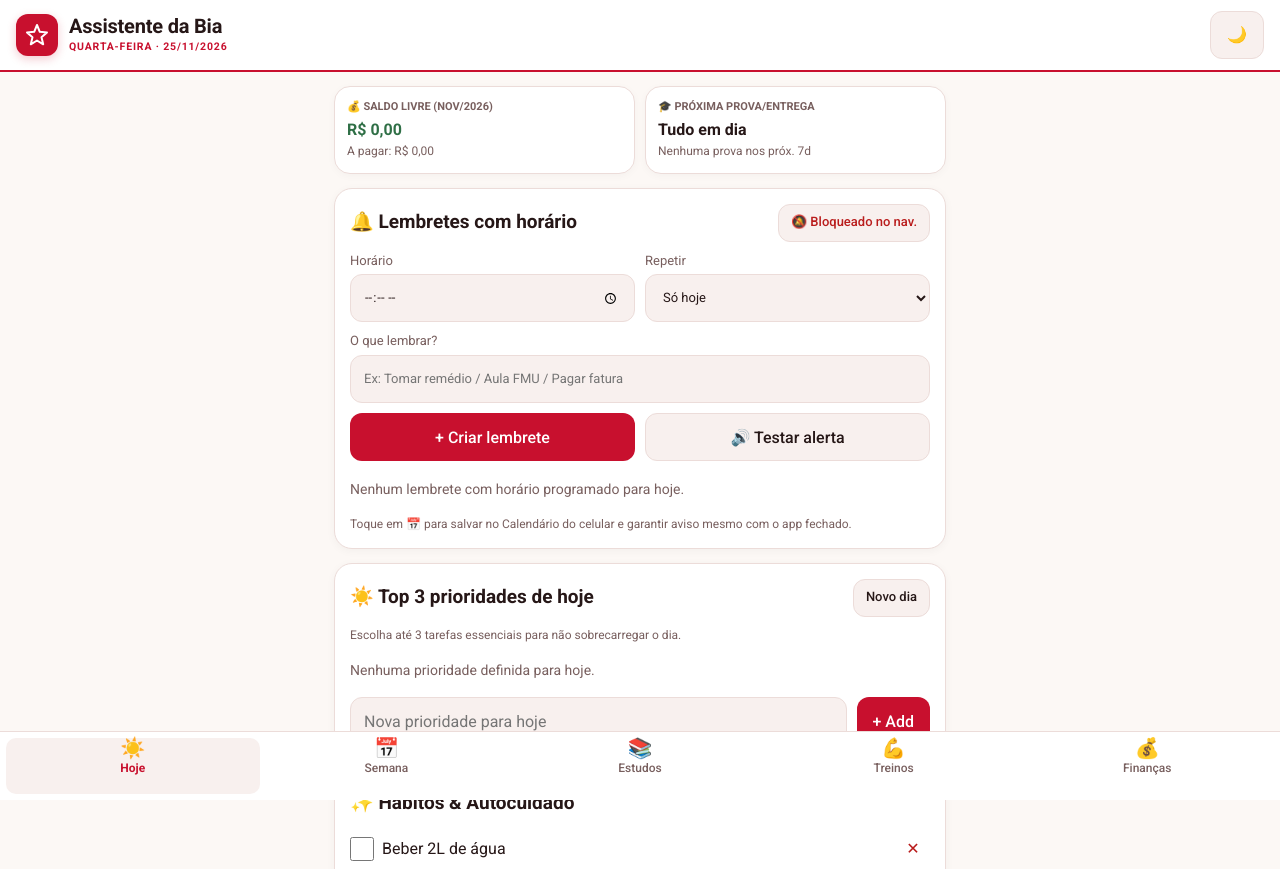
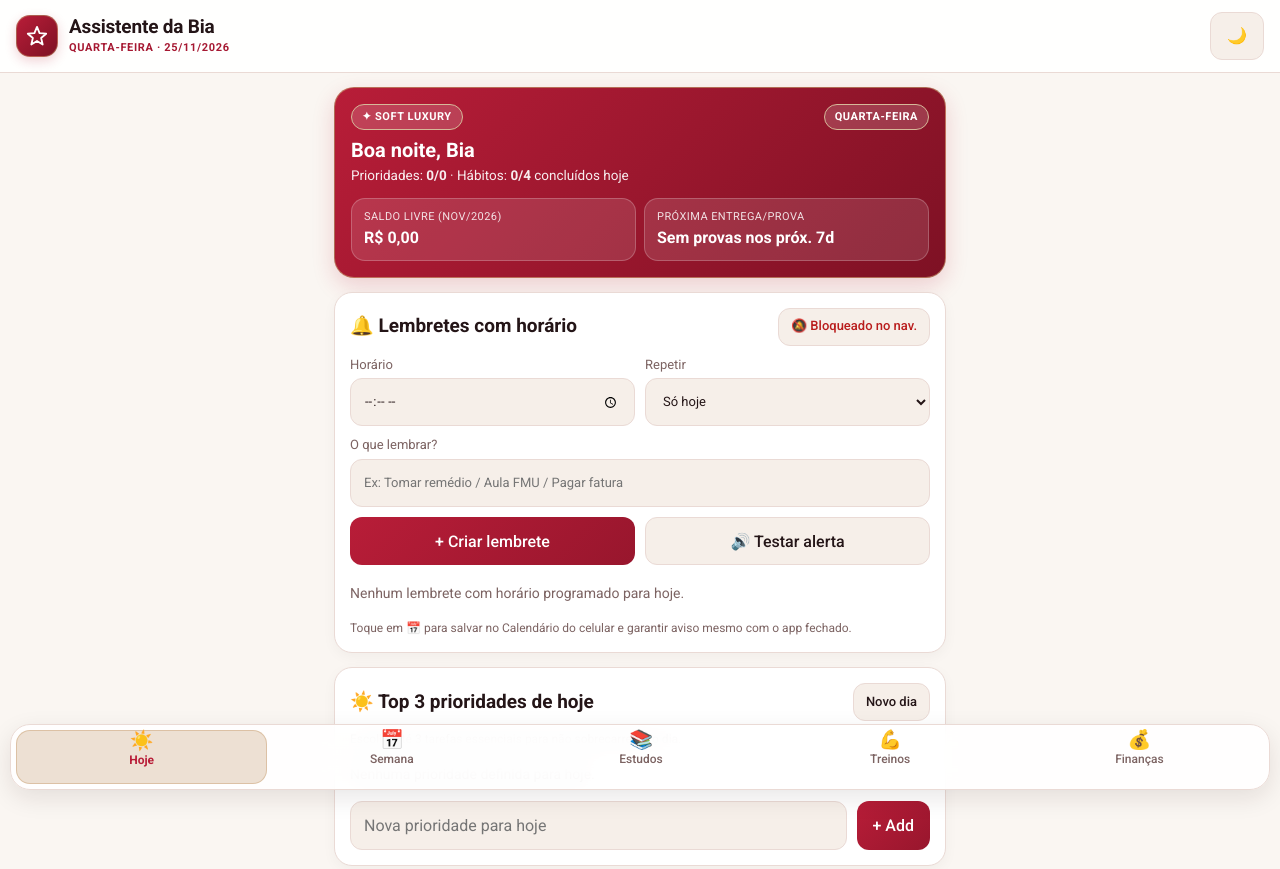
Before and after one commit to gustavorbrito/assistencia-pessoal-bia, a plain HTML site: page index.html in a window 1280 px wide. Shown: the top 869 px of the page. Drawn offline with Linux system fonts and the light colour scheme.

Commit message:
Refactor styles and improve layout in index.html
Updated CSS variables for improved theming and styling. Enhanced layout and design elements for better user experience.

```diff
--- a/index.html
+++ b/index.html
@@ -9,24 +9,24 @@
 <link href="https://fonts.googleapis.com/css2?family=Roboto:wght@400;500;700&display=swap" rel="stylesheet">
 <style>
 :root{
-  --bg:#fcf8f5;--card:#ffffff;--tx:#261717;--mut:#785f5e;
-  --ac:#c8102e;--act:#ffffff;--ok:#2f6f46;--bad:#b91c1c;--warn:#b45309;
-  --bd:#ecdcd9;--inp:#f8f0ee;--bot:#c8102e;
+  --bg:#faf6f2;--card:#ffffff;--tx:#241517;--mut:#7c6362;
+  --ac:#b81d38;--act:#ffffff;--gold:#c59b6d;--ok:#2f6f46;--bad:#b91c1c;--warn:#b45309;
+  --bd:#eadad5;--inp:#f6efe9;--bot:#a61932;
   color-scheme:light;box-sizing:border-box;
   padding-top:env(safe-area-inset-top,0px);padding-bottom:env(safe-area-inset-bottom,0px)
 }
 @media (prefers-color-scheme:dark){
   :root:not([data-theme="light"]){
-    --bg:#161010;--card:#221818;--tx:#faf3f0;--mut:#bfa8a6;
-    --ac:#e63946;--act:#ffffff;--ok:#5ab378;--bad:#ff7b7b;--warn:#fbbf24;
-    --bd:#3b2828;--inp:#1b1313;--bot:#f26a75;
+    --bg:#171112;--card:#23191b;--tx:#f8f1ee;--mut:#c2a9a7;
+    --ac:#df3a54;--act:#ffffff;--gold:#d4ad7e;--ok:#5ab378;--bad:#ff7b7b;--warn:#fbbf24;
+    --bd:#3d292d;--inp:#1d1517;--bot:#ef677c;
     color-scheme:dark
   }
 }
 :root[data-theme="dark"]{
-  --bg:#161010;--card:#221818;--tx:#faf3f0;--mut:#bfa8a6;
-  --ac:#e63946;--act:#ffffff;--ok:#5ab378;--bad:#ff7b7b;--warn:#fbbf24;
-  --bd:#3b2828;--inp:#1b1313;--bot:#f26a75;
+  --bg:#171112;--card:#23191b;--tx:#f8f1ee;--mut:#c2a9a7;
+  --ac:#df3a54;--act:#ffffff;--gold:#d4ad7e;--ok:#5ab378;--bad:#ff7b7b;--warn:#fbbf24;
+  --bd:#3d292d;--inp:#1d1517;--bot:#ef677c;
   color-scheme:dark
 }
 html{scroll-padding-top:env(safe-area-inset-top,0px)}
@@ -34,7 +34,7 @@ html{scroll-padding-top:env(safe-area-inset-top,0px)}
 body{
   margin:0;background:var(--bg);color:var(--tx);
   font:16px/1.45 "Roboto",system-ui,-apple-system,"Segoe UI",sans-serif;
-  padding-bottom:98px
+  padding-bottom:104px
 }
 body::before{
   content:"";position:fixed;inset:0 0 auto;height:env(safe-area-inset-top,0px);
@@ -42,32 +42,56 @@ body::before{
 }
 header{
   position:sticky;top:env(safe-area-inset-top,0px);z-index:5;
-  background:var(--card);display:flex;align-items:center;justify-content:space-between;
-  gap:12px;padding:11px 16px;border-bottom:2px solid var(--ac)
+  background:color-mix(in srgb,var(--card) 92%,transparent);backdrop-filter:blur(12px);
+  display:flex;align-items:center;justify-content:space-between;
+  gap:12px;padding:12px 16px;border-bottom:1px solid var(--bd)
 }
 .brand-wrap{display:flex;align-items:center;gap:11px;min-width:0}
 .logo-badge{
-  width:42px;height:42px;border-radius:12px;background:var(--ac);color:#fff;
+  width:42px;height:42px;border-radius:14px;
+  background:linear-gradient(135deg,var(--ac),#7e1124);color:#fff;
   display:flex;align-items:center;justify-content:center;flex:none;
-  box-shadow:0 3px 10px rgba(200,16,46,.22)
+  border:1px solid color-mix(in srgb,var(--gold) 55%,transparent);
+  box-shadow:0 4px 12px rgba(184,29,56,.2)
 }
 .brand h1{
   font-family:"Roboto",system-ui,-apple-system,"Segoe UI",sans-serif;
-  font-size:20px;font-weight:700;line-height:1.1;margin:0;letter-spacing:-.01em
+  font-size:19px;font-weight:700;line-height:1.15;margin:0;letter-spacing:-.01em
 }
 .brand small{
-  display:block;font-size:10.5px;font-weight:700;color:var(--bot);
-  letter-spacing:.08em;text-transform:uppercase;margin-top:2px
+  display:block;font-size:11px;font-weight:700;color:var(--bot);
+  letter-spacing:.06em;text-transform:uppercase;margin-top:2px
 }
 main{max-width:640px;margin:0 auto;padding:14px}
 .tab{display:none}.tab.on{display:block}
+.hero-card{
+  background:linear-gradient(135deg,var(--ac),#7e1124);color:#ffffff;
+  border:1px solid color-mix(in srgb,var(--gold) 65%,transparent);border-radius:20px;
+  padding:16px;margin-bottom:14px;box-shadow:0 8px 22px rgba(184,29,56,.18)
+}
+.hero-top{display:flex;justify-content:space-between;align-items:center;gap:8px;margin-bottom:8px}
+.hero-pill{
+  font-size:11px;font-weight:700;letter-spacing:.05em;text-transform:uppercase;
+  background:rgba(255,255,255,.16);border:1px solid color-mix(in srgb,var(--gold) 70%,#fff 30%);
+  color:#fff;border-radius:99px;padding:4px 10px
+}
+.hero-title{margin:0 0 4px;font-size:20px;font-weight:700;color:#fff}
+.hero-sub{margin:0 0 12px;font-size:13.5px;opacity:.92}
+.hero-stats{display:grid;grid-template-columns:1fr 1fr;gap:8px}
+.hero-stat{
+  background:rgba(255,255,255,.12);border:1px solid rgba(255,255,255,.22);
+  border-radius:14px;padding:10px 12px;cursor:pointer
+}
+.hero-stat small{display:block;font-size:11px;opacity:.85;text-transform:uppercase;letter-spacing:.04em}
+.hero-stat b{display:block;font-size:16px;margin-top:2px;color:#fff}
 .card{
   background:var(--card);border:1px solid var(--bd);border-radius:18px;
-  padding:15px;margin-bottom:14px;box-shadow:0 2px 10px rgba(38,23,23,.04)
+  padding:15px;margin-bottom:14px;box-shadow:0 4px 14px rgba(36,21,23,.04)
 }
 .alert-card{
-  background:var(--ac);color:#ffffff;border-radius:18px;
-  padding:15px;margin-bottom:14px;box-shadow:0 6px 20px rgba(200,16,46,.28);
+  background:linear-gradient(135deg,var(--ac),#7e1124);color:#ffffff;
+  border:1px solid color-mix(in srgb,var(--gold) 70%,#fff 30%);border-radius:18px;
+  padding:15px;margin-bottom:14px;box-shadow:0 6px 20px rgba(184,29,56,.26);
   animation:pulseAlert 1.6s infinite alternate
 }
 @keyframes pulseAlert{
@@ -84,14 +108,6 @@ main{max-width:640px;margin:0 auto;padding:14px}
 .alert-btns button.sec{
   background:rgba(255,255,255,.18);color:#ffffff;border:1px solid rgba(255,255,255,.45)
 }
-.glance-grid{display:grid;grid-template-columns:1fr 1fr;gap:10px;margin-bottom:14px}
-.glance-box{
-  background:var(--card);border:1px solid var(--bd);border-radius:16px;
-  padding:12px;cursor:pointer;box-shadow:0 2px 8px rgba(38,23,23,.03)
-}
-.glance-box small{display:block;font-size:11px;font-weight:700;color:var(--mut);text-transform:uppercase;margin-bottom:3px}
-.glance-box b{font-size:16px;display:block}
-.glance-box span{font-size:12px;color:var(--mut);display:block;margin-top:2px}
 h2{
   font-family:"Roboto",system-ui,-apple-system,"Segoe UI",sans-serif;
   font-size:19px;font-weight:700;line-height:1.2;margin:0 0 10px
@@ -100,11 +116,11 @@ h2{
 .card-head h2{margin:0}
 .month-pick{
   width:auto;min-height:40px;padding:6px 10px;margin:0;font-size:14px;font-weight:500;
-  border-radius:10px;background:var(--inp);color:var(--tx);border:1px solid var(--bd)
+  border-radius:11px;background:var(--inp);color:var(--tx);border:1px solid var(--bd)
 }
 h3{
-  font-size:12px;font-weight:700;margin:14px 0 6px;color:var(--mut);
-  text-transform:uppercase;letter-spacing:.06em
+  font-size:12px;font-weight:700;margin:14px 0 6px;color:var(--gold);
+  text-transform:uppercase;letter-spacing:.07em
 }
 label.f{display:block;font-size:13px;color:var(--mut);margin-bottom:10px}
 label.chk-inline{
@@ -121,20 +137,19 @@ input,select,textarea{
 input:focus,select:focus,textarea:focus{outline:2px solid var(--ac);outline-offset:1px}
 textarea{min-height:100px;resize:vertical}
 .g2{display:grid;grid-template-columns:1fr 1fr;gap:10px}
-.g3{display:grid;grid-template-columns:1fr 1fr 1fr;gap:8px}
 button{
   font:inherit;font-weight:500;border:0;border-radius:12px;min-height:48px;
-  padding:0 16px;background:var(--ac);color:var(--act);cursor:pointer
+  padding:0 16px;background:linear-gradient(135deg,var(--ac),#98162d);color:var(--act);cursor:pointer
 }
 button.s{background:var(--inp);color:var(--tx);border:1px solid var(--bd)}
 button.w{width:100%}
 button.x{min-width:34px;min-height:34px;padding:0;background:transparent;color:var(--bad);font-size:16px}
 button.ed{min-width:34px;min-height:34px;padding:0;background:transparent;color:var(--mut);font-size:15px}
-.bar{height:16px;background:var(--inp);border:1px solid var(--bd);border-radius:99px;overflow:hidden;margin:8px 0 4px}
-.bar i{display:block;height:100%;width:0;background:var(--ac);transition:width .3s}
-.bar.ok i{background:var(--ok)}
+.bar{height:14px;background:var(--inp);border:1px solid var(--bd);border-radius:99px;overflow:hidden;margin:8px 0 4px}
+.bar i{display:block;height:100%;width:0;background:linear-gradient(90deg,var(--ac),var(--gold));transition:width .3s}
+.bar.ok i{background:linear-gradient(90deg,var(--ok),var(--gold))}
 .kpis{display:grid;grid-template-columns:1fr 1fr;gap:10px;margin-top:12px}
-.kpi{background:var(--inp);border:1px solid var(--bd);border-radius:12px;padding:10px 12px}
+.kpi{background:var(--inp);border:1px solid var(--bd);border-radius:14px;padding:10px 12px}
 .kpi small{color:var(--mut);display:block;font-size:12px}
 .kpi b{font-size:17px}
 .kpi.wide{grid-column:span 2}
@@ -143,16 +158,20 @@ button.ed{min-width:34px;min-height:34px;padding:0;background:transparent;color:
   border-bottom:1px solid var(--bd);padding:7px 0
 }
 .row:last-child{border-bottom:0}
-.row input[type=checkbox]{width:24px;height:24px;min-height:0;margin:0;flex:none;accent-color:var(--ac)}
+.row input[type=checkbox]{width:23px;height:23px;min-height:0;margin:0;flex:none;accent-color:var(--ac)}
 .row .grow{flex:1;min-width:0}
 .done{text-decoration:line-through;color:var(--mut)}
 .tag{
   display:inline-block;font-size:11px;font-weight:500;background:var(--inp);border:1px solid var(--bd);
   border-radius:99px;padding:2px 8px;color:var(--mut)
 }
-.tag.ok{color:var(--ok);border-color:var(--ok)}
-.tag.bad{color:var(--bad);border-color:var(--bad)}
-.tag.warn{color:var(--warn);border-color:var(--warn)}
+.tag.ok{color:var(--ok);border-color:color-mix(in srgb,var(--ok) 45%,transparent)}
+.tag.bad{color:var(--bad);border-color:color-mix(in srgb,var(--bad) 45%,transparent)}
+.tag.warn{color:var(--warn);border-color:color-mix(in srgb,var(--warn) 45%,transparent)}
+.tag.cat-fac{color:#6d3b8e;border-color:color-mix(in srgb,#6d3b8e 35%,transparent)}
+.tag.cat-trab{color:var(--ac);border-color:color-mix(in srgb,var(--ac) 35%,transparent)}
+.tag.cat-tre{color:var(--ok);border-color:color-mix(in srgb,var(--ok) 35%,transparent)}
+.tag.cat-pes{color:#9a672b;border-color:color-mix(in srgb,var(--gold) 65%,transparent)}
 .v-card{
   background:var(--inp);border:1px solid var(--bd);border-radius:14px;
   padding:11px 12px;margin-top:8px
@@ -162,13 +181,13 @@ button.ed{min-width:34px;min-height:34px;padding:0;background:transparent;color:
 .v-tot{font-weight:700;font-size:15px;color:var(--ac)}
 .v-sub{font-size:12.5px;color:var(--mut);margin-top:3px}
 .cat-bar{height:6px;background:var(--card);border-radius:99px;overflow:hidden;margin-top:5px}
-.cat-bar i{display:block;height:100%;background:var(--ac)}
+.cat-bar i{display:block;height:100%;background:linear-gradient(90deg,var(--ac),var(--gold))}
 .day-pills{display:flex;gap:6px;overflow-x:auto;padding-bottom:6px;margin-bottom:8px}
 .day-pill{
   flex:1;min-width:44px;min-height:42px;padding:0 6px;font-size:13px;font-weight:700;
   background:var(--inp);color:var(--mut);border:1px solid var(--bd);border-radius:10px
 }
-.day-pill.on{background:var(--ac);color:var(--act);border-color:var(--ac)}
+.day-pill.on{background:linear-gradient(135deg,var(--ac),#98162d);color:var(--act);border-color:var(--ac)}
 .leg{font-size:12px;color:var(--mut);margin-top:8px}
 .empty{color:var(--mut);font-size:14px;padding:8px 0}
 details>summary{
@@ -178,24 +197,28 @@ details>summary{
 }
 details>summary+*{margin-top:8px}
 nav{
-  position:fixed;left:0;right:0;bottom:0;z-index:20;display:flex;
-  background:var(--card);border-top:1px solid var(--bd);
-  padding:6px 6px calc(6px + env(safe-area-inset-bottom,0px))
+  position:fixed;left:10px;right:10px;bottom:10px;z-index:20;display:flex;
+  background:color-mix(in srgb,var(--card) 88%,transparent);backdrop-filter:blur(14px);
+  border:1px solid var(--bd);border-radius:20px;box-shadow:0 8px 24px rgba(36,21,23,.1);
+  padding:5px 5px calc(5px + env(safe-area-inset-bottom,0px))
 }
 nav button{
   flex:1;background:transparent;color:var(--mut);display:flex;
   flex-direction:column;align-items:center;gap:2px;font-size:12px;
-  min-height:56px;padding:0;border-radius:10px
+  min-height:54px;padding:0;border-radius:14px
 }
-nav button b{font-size:20px;line-height:1}
-nav button.on{color:var(--ac);background:var(--inp);font-weight:700}
+nav button b{font-size:19px;line-height:1}
+nav button.on{
+  color:var(--ac);background:color-mix(in srgb,var(--gold) 18%,var(--inp));
+  font-weight:700;border:1px solid color-mix(in srgb,var(--gold) 45%,transparent)
+}
 </style>
 </head>
 <body>
 <header>
   <div class="brand-wrap">
     <div class="logo-badge" aria-hidden="true">
-      <svg width="24" height="24" viewBox="0 0 24 24" fill="none" stroke="currentColor" stroke-width="2" stroke-linecap="round" stroke-linejoin="round">
+      <svg width="22" height="22" viewBox="0 0 24 24" fill="none" stroke="currentColor" stroke-width="2" stroke-linecap="round" stroke-linejoin="round">
         <path d="M12 2L14.8 8.8L22 9.5L16.5 14.2L18.2 21.3L12 17.5L5.8 21.3L7.5 14.2L2 9.5L9.2 8.8L12 2Z"/>
       </svg>
     </div>
@@ -213,8 +236,8 @@ nav button.on{color:var(--ac);background:var(--inp);font-weight:700}
 
 <!-- ABA 0: HOJE & FOCO -->
 <section class="tab on" id="t0">
-  <!-- RESUMO RÁPIDO DO DIA (FINANÇAS + PROVAS) -->
-  <div class="glance-grid" id="todayGlance"></div>
+  <!-- HERO CARD SOFT LUXURY -->
+  <div class="hero-card" id="heroCard"></div>
 
   <div class="card">
     <div class="card-head">
@@ -346,7 +369,6 @@ nav button.on{color:var(--ac);background:var(--inp);font-weight:700}
 
 <!-- ABA 4: FINANÇAS PESSOAIS COMPLETAS -->
 <section class="tab" id="t4">
-  <!-- PAINEL GERAL DO MÊS -->
   <div class="card">
     <div class="card-head">
       <h2>💰 Resumo financeiro</h2>
@@ -358,7 +380,6 @@ nav button.on{color:var(--ac);background:var(--inp);font-weight:700}
     <label class="f" style="margin-top:12px;margin-bottom:0">Meta de economizar no mês (R$)<input id="finSaveGoal" type="number" inputmode="decimal" step="any" placeholder="Ex: 600" oninput="updateFinSaveGoal()"></label>
   </div>
 
-  <!-- ENTRADAS / RECEITAS DO MÊS -->
   <div class="card">
     <h2>💵 Entradas do mês (Salário, Comissão, Extras)</h2>
     <div class="g2">
@@ -369,7 +390,6 @@ nav button.on{color:var(--ac);background:var(--inp);font-weight:700}
     <div id="incomesList" style="margin-top:8px"></div>
   </div>
 
-  <!-- LANÇAMENTO RÁPIDO DE GASTOS (FIXOS, PARCELADOS E AVULSOS) -->
   <div class="card">
     <div class="card-head">
       <h2>🧾 Registrar gasto</h2>
@@ -420,14 +440,12 @@ nav button.on{color:var(--ac);background:var(--inp);font-weight:700}
     <div class="leg">Se escolher 2x ou mais, o app lança automaticamente as parcelas nos próximos meses.</div>
   </div>
 
-  <!-- ANÁLISE POR CATEGORIA E PAGAMENTO -->
   <div class="card">
     <h2>📊 Onde o dinheiro foi no mês</h2>
     <div id="catSummary"></div>
     <div id="paySummary"></div>
   </div>
 
-  <!-- EXTRATO DO MÊS COM FILTRO -->
   <div class="card">
     <div class="card-head">
       <h2>📋 Extrato de <span id="extMonthTitle"></span></h2>
@@ -443,7 +461,6 @@ nav button.on{color:var(--ac);background:var(--inp);font-weight:700}
     <div id="expensesList" style="margin-top:6px"></div>
   </div>
 
-  <!-- CAIXINHAS / OBJETIVOS -->
   <div class="card">
     <h2>🎯 Caixinhas & Objetivos</h2>
     <div class="g2">
@@ -508,6 +525,12 @@ function currentHHMM(){
   var d=new Date();
   return String(d.getHours()).padStart(2,"0")+":"+String(d.getMinutes()).padStart(2,"0");
 }
+function greetingByHour(){
+  var h=new Date().getHours();
+  if(h<12)return"Bom dia, Bia";
+  if(h<18)return"Boa tarde, Bia";
+  return"Boa noite, Bia";
+}
 function todayIndex(){
   var d=new Date().getDay();
   return d===0?6:d-1;
@@ -535,6 +558,14 @@ function addMinutesToHHMM(hhmm,mins){
   var tot=(h*60+m+mins)%(24*60);
   if(tot<0)tot+=24*60;
   return String(Math.floor(tot/60)).padStart(2,"0")+":"+String(tot%60).padStart(2,"0");
+}
+function catTagClass(cat){
+  var c=String(cat||"").toLowerCase();
+  if(c.indexOf("facul")!==-1)return"cat-fac";
+  if(c.indexOf("trab")!==-1)return"cat-trab";
+  if(c.indexOf("trein")!==-1)return"cat-tre";
+  if(c.indexOf("pess")!==-1||c.indexOf("beleza")!==-1||c.indexOf("lazer")!==-1)return"cat-pes";
+  return"";
 }
 
 function normalizeState(obj){
@@ -894,8 +925,11 @@ function addHabit(){
   inp.value="";
   save();rToday();
 }
-function rTodayGlance(){
-  var box=$("todayGlance");if(!box)return;
+function rHeroCard(){
+  var box=$("heroCard");if(!box)return;
+  var td=todayIndex();
+  var habitsDone=S.habits.filter(function(h){return h.d;}).length;
+  var topDone=S.top3.filter(function(x){return x.d;}).length;
   var curIso=currentIsoMonth();
   var fin=calcMonthFinances(curIso);
   var upcomingExams=S.exams.filter(function(ex){
@@ -904,27 +938,33 @@ function rTodayGlance(){
     return diff!==null&&diff>=0&&diff<=7;
   });
   var nextEx=upcomingExams[0];
-  var exSub=nextEx
+  var exText=nextEx
     ?esc(nextEx.subj)+" ("+(daysUntil(nextEx.date)===0?"hoje!":"em "+daysUntil(nextEx.date)+"d")+")"
-    :"Nenhuma prova nos próx. 7d";
+    :"Sem provas nos próx. 7d";
 
   box.innerHTML=
-    '<div class="glance-box" onclick="go(4)">'+
-      '<small>💰 Saldo livre ('+formatIsoMonthLabel(curIso)+')</small>'+
-      '<b style="color:'+(fin.freeBalance>=0?"var(--ok)":"var(--bad)")+'">'+R(fin.freeBalance)+'</b>'+
-      '<span>A pagar: '+R(fin.pending)+'</span>'+
+    '<div class="hero-top">'+
+      '<span class="hero-pill">✦ Soft Luxury</span>'+
+      '<span class="hero-pill">'+DIAS_FULL[td]+'</span>'+
     '</div>'+
-    '<div class="glance-box" onclick="go(2)">'+
-      '<small>🎓 Próxima prova/entrega</small>'+
-      '<b>'+(nextEx?esc(nextEx.title):"Tudo em dia")+'</b>'+
-      '<span>'+exSub+'</span>'+
+    '<h2 class="hero-title">'+greetingByHour()+'</h2>'+
+    '<p class="hero-sub">Prioridades: <b>'+topDone+'/'+S.top3.length+'</b> · Hábitos: <b>'+habitsDone+'/'+S.habits.length+'</b> concluídos hoje</p>'+
+    '<div class="hero-stats">'+
+      '<div class="hero-stat" onclick="go(4)">'+
+        '<small>Saldo livre ('+formatIsoMonthLabel(curIso)+')</small>'+
+        '<b>'+R(fin.freeBalance)+'</b>'+
+      '</div>'+
+      '<div class="hero-stat" onclick="go(2)">'+
+        '<small>Próxima entrega/prova</small>'+
+        '<b>'+exText+'</b>'+
+      '</div>'+
     '</div>';
 }
 function rToday(){
   var td=todayIndex();
   $("todayDayName").textContent=DIAS_FULL[td];
   $("quickInbox").value=S.inbox||"";
-  rTodayGlance();
+  rHeroCard();
   rReminders();
 
   $("top3Form").style.display=S.top3.length>=3?"none":"grid";
@@ -947,7 +987,7 @@ function rToday(){
   var agToday=S.agenda[td]||[];
   $("todayAgendaPreview").innerHTML=agToday.length
     ?agToday.map(function(a){
-      return '<div class="row"><span class="tag">'+esc(a.time||"Dia")+'</span><span class="grow">'+esc(a.title)+'</span><span class="tag">'+esc(a.cat)+'</span></div>';
+      return '<div class="row"><span class="tag">'+esc(a.time||"Dia")+'</span><span class="grow">'+esc(a.title)+'</span><span class="tag '+catTagClass(a.cat)+'">'+esc(a.cat)+'</span></div>';
     }).join("")
     :'<div class="empty">Sem compromissos cadastrados na agenda para hoje.</div>';
 }
@@ -983,7 +1023,7 @@ function rAgenda(){
         return '<div class="row">'+
           '<span class="tag">'+esc(item.time||"Livre")+'</span>'+
           '<span class="grow">'+esc(item.title)+'</span>'+
-          '<span class="tag">'+esc(item.cat)+'</span>'+
+          '<span class="tag '+catTagClass(item.cat)+'">'+esc(item.cat)+'</span>'+
           '<button class="x" onclick="S.agenda['+d+'].splice('+i+',1);save();rAgenda();checkAlerts()">✕</button>'+
         '</div>';
       }).join("")
@@ -1308,7 +1348,6 @@ function rFinance(){
     }).join("")
     :'<div class="empty">Nenhuma entrada lançada em '+formatIsoMonthLabel(iso)+'.</div>';
 
-  /* CATEGORIAS COM BARRA VISUAL */
   var cats={};
   rec.expenses.forEach(function(e){cats[e.cat]=(cats[e.cat]||0)+n(e.val);});
   var catKeys=Object.keys(cats).sort(function(a,b){return cats[b]-cats[a];});
@@ -1322,7 +1361,6 @@ function rFinance(){
     }).join("")
     :'<div class="empty">Registre seus gastos acima para ver o gráfico por categoria.</div>';
 
-  /* FORMA DE PAGAMENTO */
   var pays={};
   rec.expenses.forEach(function(e){var p=e.pay||"Pix / Débito";pays[p]=(pays[p]||0)+n(e.val);});
   var payKeys=Object.keys(pays).sort(function(a,b){return pays[b]-pays[a];});
@@ -1332,7 +1370,6 @@ function rFinance(){
     }).join("")
     :"";
 
-  /* EXTRATO FILTRADO */
   var flt=($("expFilter")&&$("expFilter").value)||"ALL";
   var indexed=rec.expenses.map(function(e,idx){return{e:e,idx:idx};}).filter(function(item){
     if(flt==="PENDING")return !item.e.paid;
@@ -1345,13 +1382,13 @@ function rFinance(){
   $("expensesList").innerHTML=indexed.length
     ?indexed.map(function(item){
       var e=item.e,idx=item.idx;
-      var badges='<span class="tag">'+esc(e.cat)+'</span> <span class="tag">'+esc(e.pay||"Pix")+'</span>';
+      var badges='<span class="tag '+catTagClass(e.cat)+'">'+esc(e.cat)+'</span> <span class="tag">'+esc(e.pay||"Pix")+'</span>';
       if(e.fixed)badges+=' <span class="tag warn">📌 Fixa</span>';
       if(!e.paid)badges+=' <span class="tag bad">⏳ A pagar</span>';
       return '<div class="row">'+
         '<input type="checkbox" '+(e.paid?"checked":"")+' onchange="S.fin_months[\''+iso+'\'].expenses['+idx+'].paid=this.checked;save();rFinance()" title="Marcar pago/pendente">'+
         '<div class="grow">'+
-          '<b class="'+(e.paid?"":"")+'">'+esc(e.desc)+'</b>'+
+          '<b>'+esc(e.desc)+'</b>'+
           '<div class="v-sub" style="margin-top:3px">'+badges+(e.date?' · '+formatBrDate(e.date):'')+'</div>'+
         '</div>'+
         '<b style="color:'+(e.paid?"var(--tx)":"var(--warn)")+'">'+R(n(e.val))+'</b>'+
@@ -1361,7 +1398,6 @@ function rFinance(){
     }).join("")
     :'<div class="empty">Nenhum lançamento encontrado neste filtro.</div>';
 
-  /* CAIXINHAS */
   $("boxesList").innerHTML=S.boxes.length
     ?S.boxes.map(function(b,i){
       var p=b.target>0?Math.min(100,b.saved/b.target*100):0;
```
